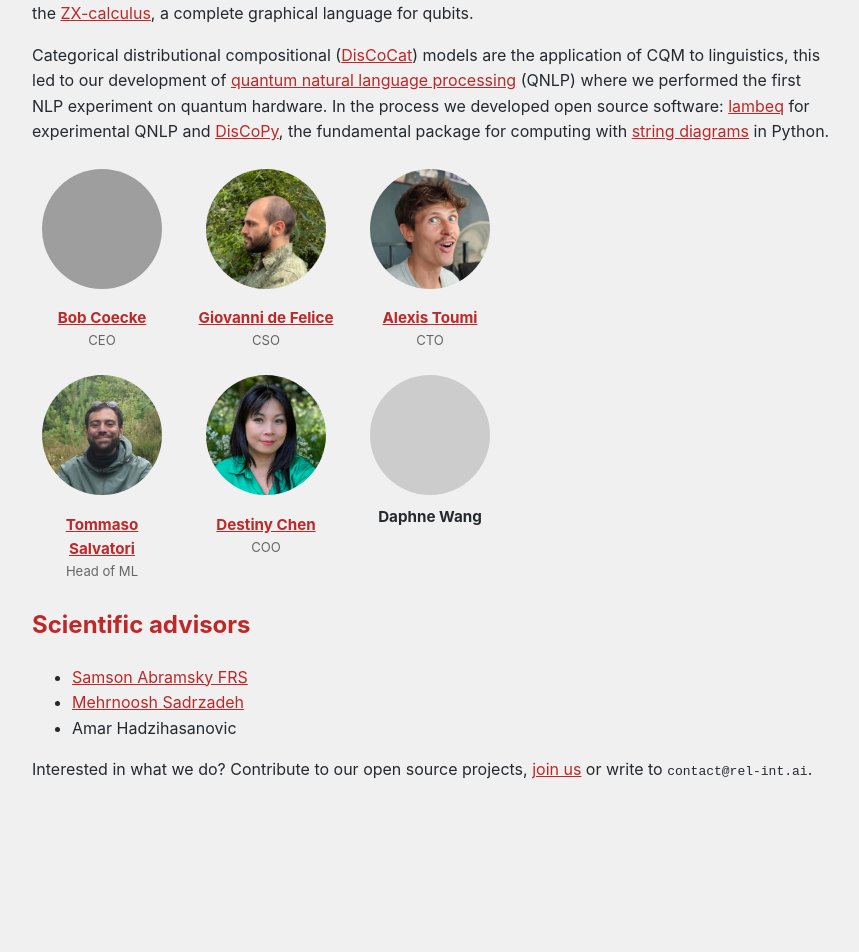
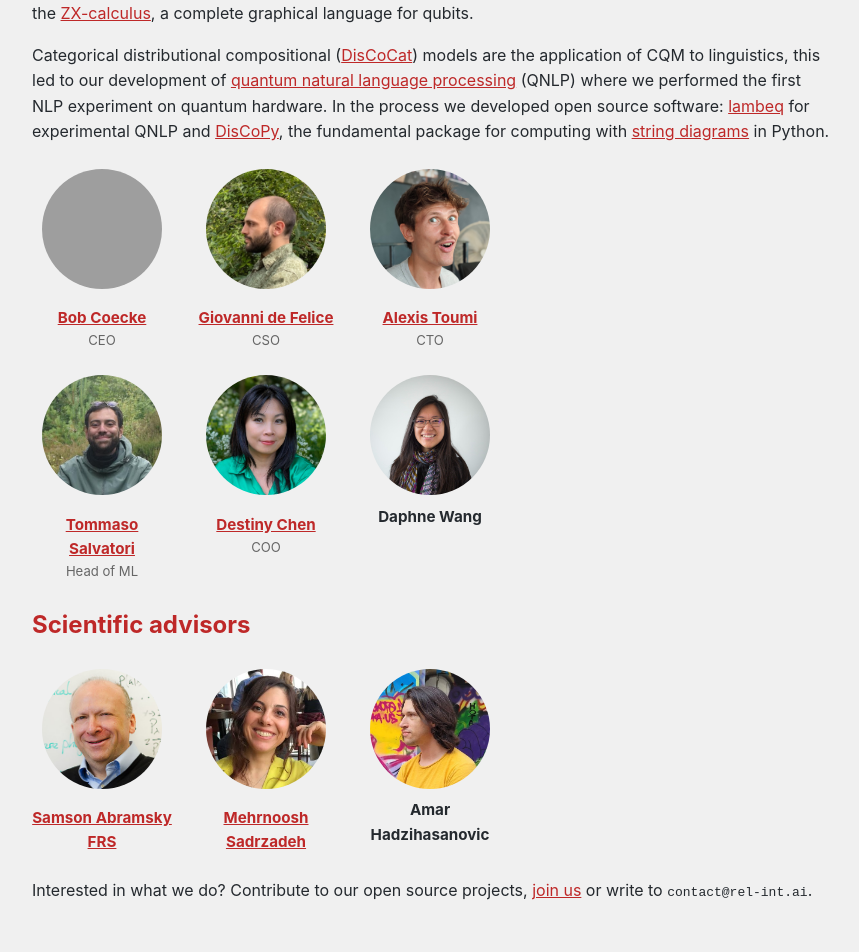
Before and after one commit to relational-intelligence/relational-intelligence.github.io, a Jekyll site: the page built from people.md, in a window 1280 px wide. Shown: the part 520-1472 px from the top of the page, without its empty margins (208-1067 px from the left). Built offline with Jekyll 4.4.1, drawn with Linux system fonts in a browser that asks for light colours; before the commit the page ends 1351 px from its top, so only the background shows below that; grey boxes are pictures that could not be loaded.

Commit message:
Add photos for Daphne and the scientific advisors
Co-Authored-By: Claude Opus 5.5 <noreply@anthropic.com>
Claude-Session: https://claude.ai/code/session_0133tPMBmmqBzyv76Yxo8pYH

```diff
--- a/people.md
+++ b/people.md
@@ -26,15 +26,12 @@ In the process we developed open source software: [lambeq](https://github.com/Qu
     width: 140px;
     text-align: center;
   }
-  .team-card img, .team-card .photo {
+  .team-card img {
     width: 120px;
     height: 120px;
     border-radius: 50%;
     object-fit: cover;
     margin-bottom: 0.6rem;
-  }
-  .team-card .photo {
-    background-color: #ccc;
   }
   .team-card .name {
     font-weight: bold;
@@ -46,7 +43,6 @@ In the process we developed open source software: [lambeq](https://github.com/Qu
   }
   @media (prefers-color-scheme: dark) {
     .team-card .role { color: #aaa; }
-    .team-card .photo { background-color: #333; }
   }
 </style>
 
@@ -90,15 +86,30 @@ In the process we developed open source software: [lambeq](https://github.com/Qu
     <span class="role">COO</span>
   </div>
   <div class="team-card">
-    <span class="photo"></span>
+    <img src="pictures/daphne.jpg" alt="Daphne Wang">
     <span class="name">Daphne Wang</span>
   </div>
 </div>
 
 ## Scientific advisors
 
-- [Samson Abramsky FRS](https://en.wikipedia.org/wiki/Samson_Abramsky)
-- [Mehrnoosh Sadrzadeh](https://en.wikipedia.org/wiki/Mehrnoosh_Sadrzadeh)
-- Amar Hadzihasanovic
+<div class="team-grid">
+  <div class="team-card">
+    <a href="https://en.wikipedia.org/wiki/Samson_Abramsky">
+      <img src="pictures/samson.png" alt="Samson Abramsky">
+    </a>
+    <a href="https://en.wikipedia.org/wiki/Samson_Abramsky" class="name">Samson Abramsky FRS</a>
+  </div>
+  <div class="team-card">
+    <a href="https://en.wikipedia.org/wiki/Mehrnoosh_Sadrzadeh">
+      <img src="pictures/mehrnoosh.jpg" alt="Mehrnoosh Sadrzadeh">
+    </a>
+    <a href="https://en.wikipedia.org/wiki/Mehrnoosh_Sadrzadeh" class="name">Mehrnoosh Sadrzadeh</a>
+  </div>
+  <div class="team-card">
+    <img src="pictures/amar.jpg" alt="Amar Hadzihasanovic">
+    <span class="name">Amar Hadzihasanovic</span>
+  </div>
+</div>
 
 Interested in what we do? Contribute to our open source projects, [join us](careers) or write to `contact@rel-int.ai`.
```
Also changed, not shown: pictures/amar.jpg (added), pictures/daphne.jpg (added), pictures/mehrnoosh.jpg (added), pictures/samson.png (added).
